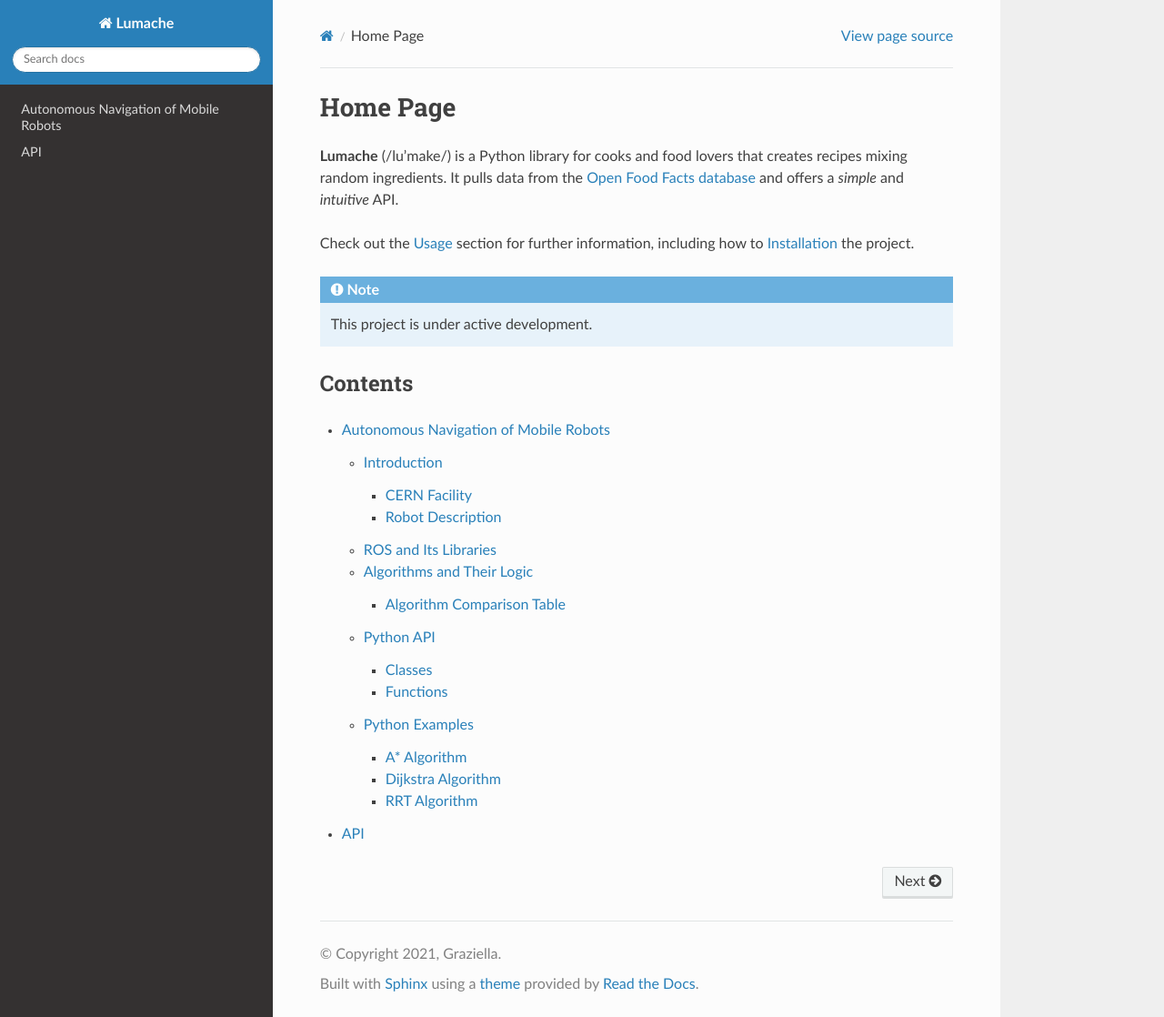
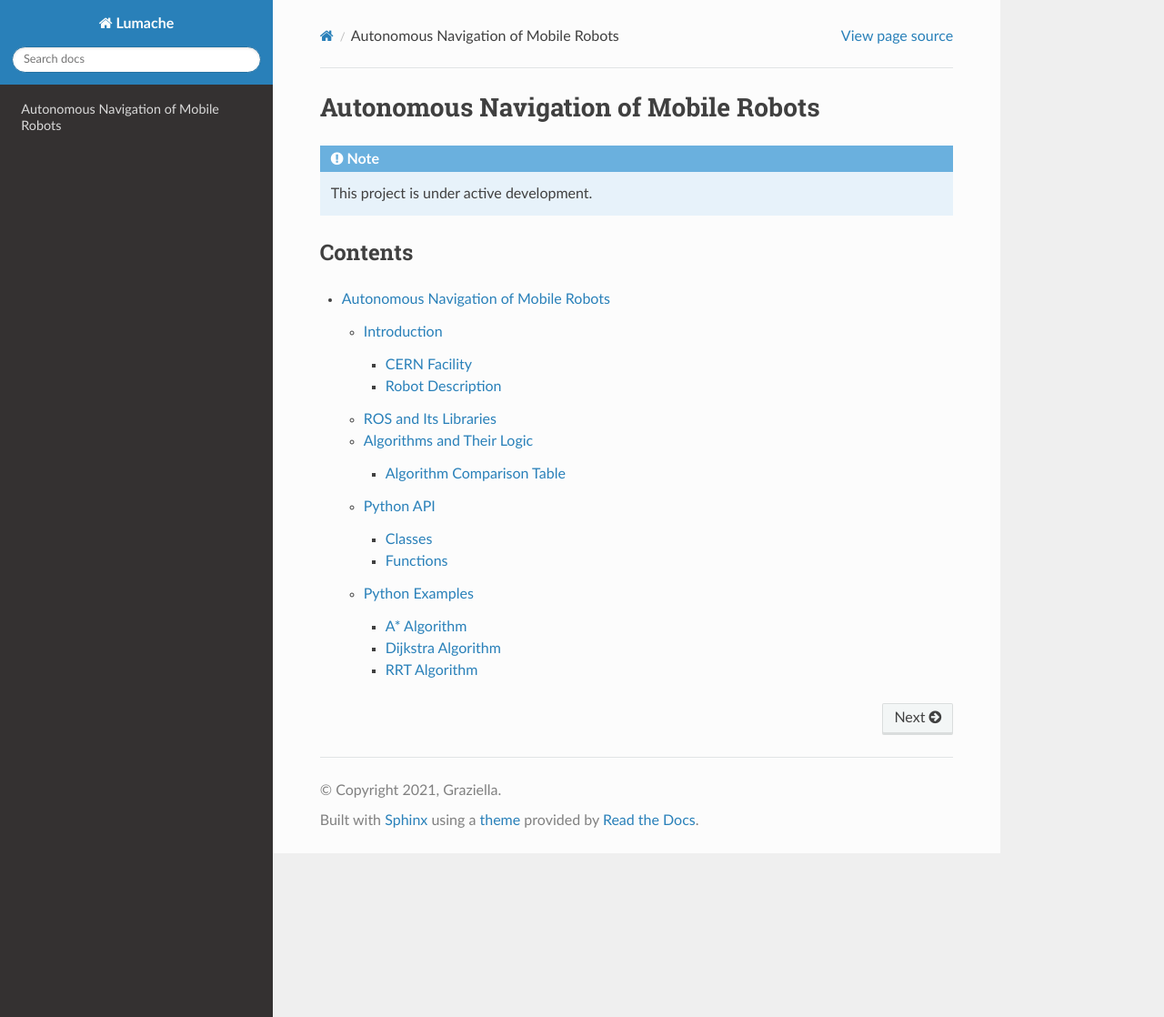
Before and after one commit to MuhammadHammadHussain/CERN-BOT, a Sphinx documentation site: the page built from docs/source/index.rst, in a window 1280 px wide and 1118 px high. Shown: the whole window at 91% size. Built offline with Sphinx 7.4.7 and the Read the Docs theme 3.1.0, drawn with Linux system fonts in a browser that asks for light colours.

Commit message:
Headings are changed

```diff
--- a/docs/source/index.rst
+++ b/docs/source/index.rst
@@ -1,14 +1,5 @@
-Home Page
-===================================
-
-
-**Lumache** (/lu'make/) is a Python library for cooks and food lovers
-that creates recipes mixing random ingredients.
-It pulls data from the `Open Food Facts database <https://world.openfoodfacts.org/>`_
-and offers a *simple* and *intuitive* API.
-
-Check out the :doc:`usage` section for further information, including
-how to :ref:`installation` the project.
+Autonomous Navigation of Mobile Robots
+=====
 
 .. note::
 
@@ -20,4 +11,3 @@ Contents
 .. toctree::
 
    Autonomous Navigation of Mobile Robots
-   api
```
